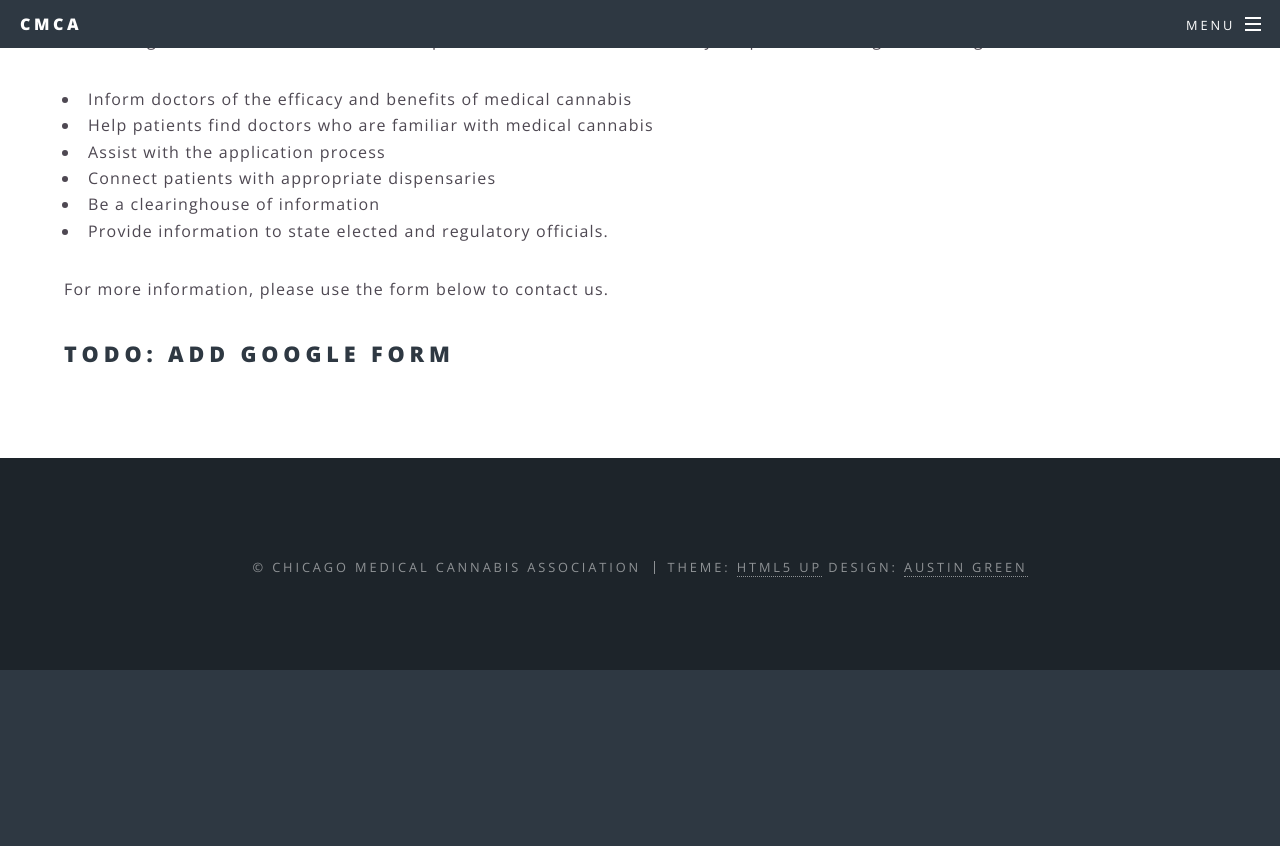
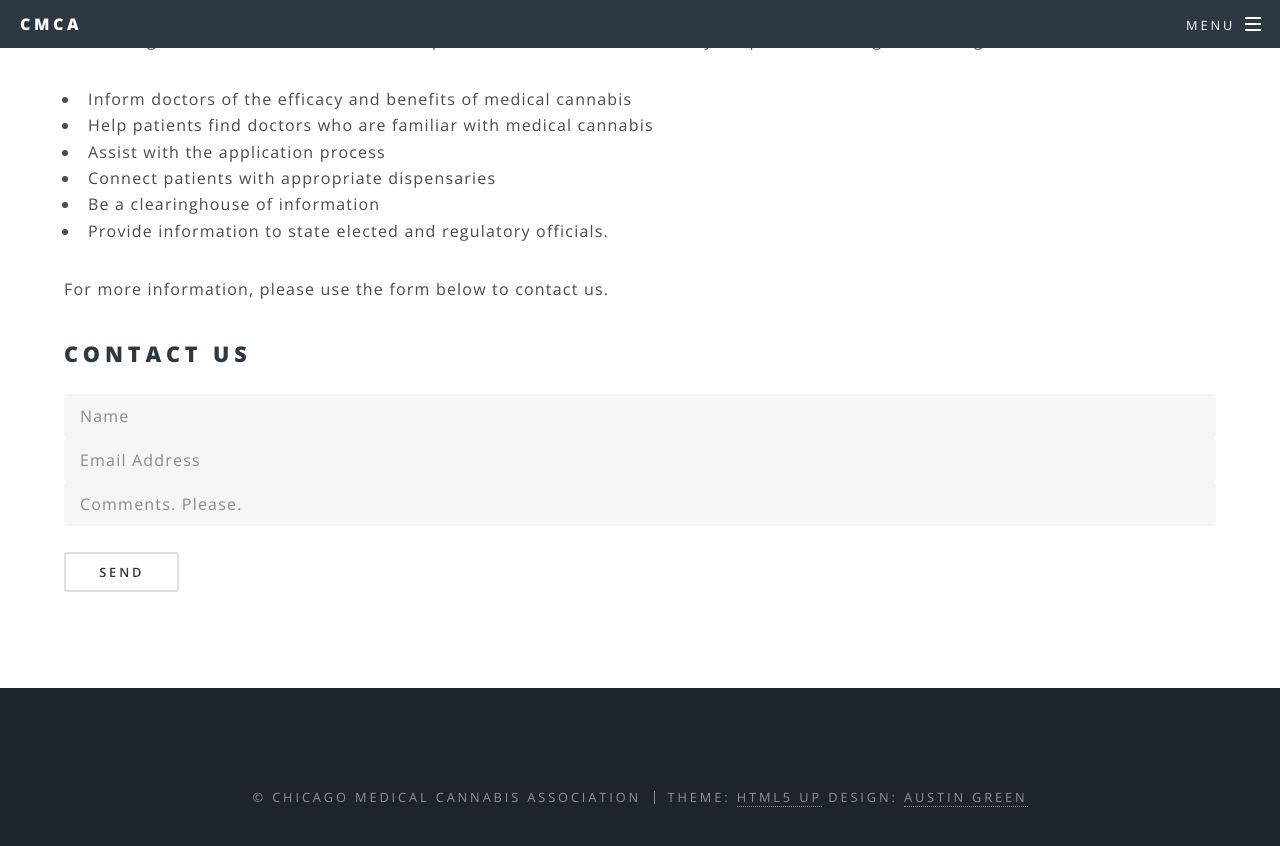
Before and after one commit to cloudzombie/CMCA, a Jekyll site: the page built from about.md, in a window 1280 px wide and 900 px high, scrolled down 511 px. Shown: the top 846 px of the window. Built offline with Jekyll 4.4.1, drawn with Linux system fonts in a browser that asks for light colours; before the commit the page ends 1181 px from its top, so only the background shows below that.

Commit message:
Added back contact form

```diff
--- a/about.md
+++ b/about.md
@@ -18,15 +18,15 @@ The Chicago Medical Cannabis Association performs outreach and advocacy for pati
 
 For more information, please use the form below to contact us.
 
-## ToDo: Add google form
+## Contact Us
 
-<!-- <form action="https://formspree.io/info@chicagocannabis.org"
-      method="POST">
+<form action="https://formspree.io/info@chicagocannabis.org" method="POST">
     <input type="text" name="_name" placeholder="Name">
     <input type="email" name="_replyto" placeholder="Email Address">
     <input type="text" name="_comments" placeholder="Comments. Please.">
     <input type="hidden" name="_subject" value="New submission!" />
-    <input type="hidden" name="_next" value="{{ site.github.url }}/index.html" />
+    <input type="hidden" name="_next" value="{{ site.github.url }}/about-us" />
     <input type="text" name="_gotcha" style="display:none" />
+    <br/>
     <input type="submit" value="Send">
-</form> -->
+</form>
```
